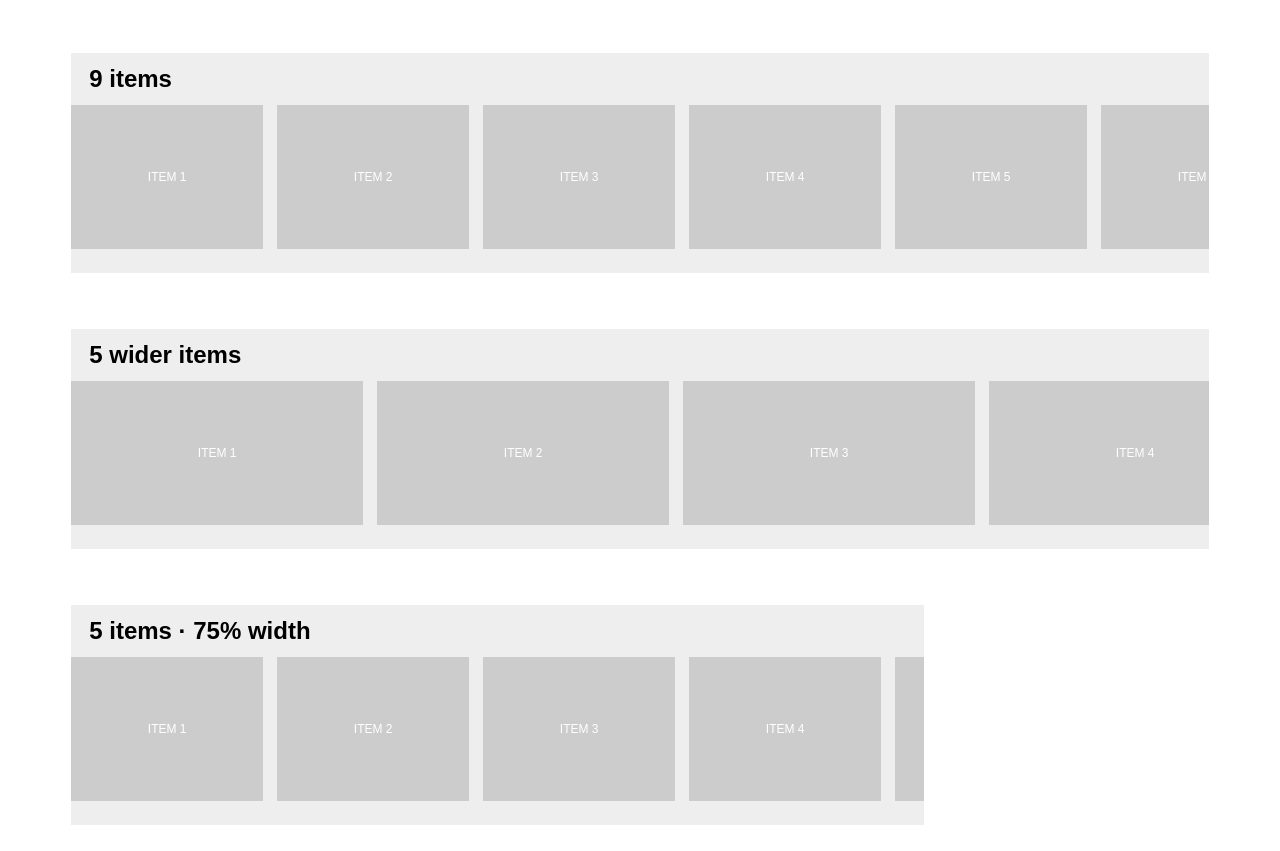
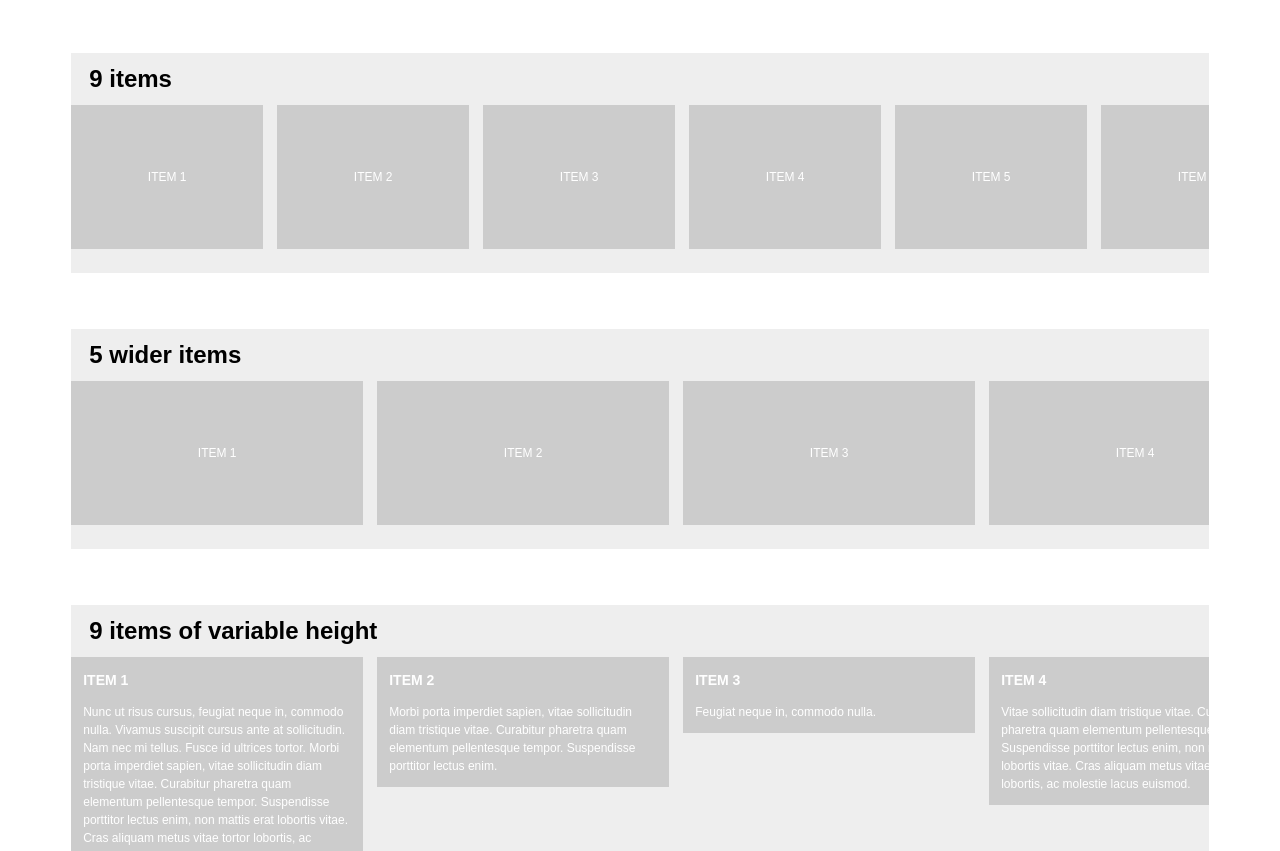
Before and after one commit to murtaugh/Responsive-Thumbnail-Carousel, a plain HTML site: page index.html in a window 1280 px wide. Shown: the part 101-952 px from the top of the page. Drawn offline with nearby package versions, Linux system fonts and the light colour scheme.

Commit message:
Added a sample carousel with variable height thumbnails

```diff
--- a/_/css/carousel.css
+++ b/_/css/carousel.css
@@ -44,6 +44,7 @@
 .thumb-carousel ul li {
 	position: relative;
 	display: inline-block;
+	vertical-align: top;
 	width: 192px;
 	height: 144px;
 	margin-right: 14px;
@@ -52,6 +53,22 @@
 	font: normal 12px/144px arial;
 	text-align: center;
 	text-transform: uppercase;
+}
+
+.thumb-carousel.variable-heights ul li {
+	height: auto;
+	text-align: left;
+	white-space: normal;
+	line-height: 18px;
+}
+
+.thumb-carousel.variable-heights ul li h3,
+.thumb-carousel.variable-heights ul li p {
+	padding: 0 12px;
+}
+
+.thumb-carousel.variable-heights ul li p {
+	text-transform: none;
 }
 
 .thumb-carousel.wider-thumbs ul li {
@@ -87,6 +104,12 @@
 	cursor: pointer;
 
 	-webkit-backface-visibility: hidden;
+}
+
+.variable-heights .thumb-nav {
+	top: 50%;
+	height: 60px;
+	margin-top: -30px;
 }
 
 .csstransitions .thumb-nav {
@@ -126,6 +149,10 @@
 	text-align: center;
 }
 
+.variable-heights .thumb-nav:before {
+	line-height: 50px;
+}
+
 .narrower-thumbs .thumb-nav:before {
 	line-height: 110px;
 }
--- a/index.html
+++ b/index.html
@@ -72,11 +72,51 @@
 
 		</section>
 
+		<section class="thumb-carousel wider-thumbs variable-heights">
+
+			<h2>9 items of variable height</h2>
+
+			<div id="carousel-3" class="thumb-holder inactive">
+
+				<ul>
+					<li>
+						<h3>Item 1</h3>
+						<p>Nunc ut risus cursus, feugiat neque in, commodo nulla. Vivamus suscipit cursus ante at sollicitudin. Nam nec mi tellus. Fusce id ultrices tortor. Morbi porta imperdiet sapien, vitae sollicitudin diam tristique vitae. Curabitur pharetra quam elementum pellentesque tempor. Suspendisse porttitor lectus enim, non mattis erat lobortis vitae. Cras aliquam metus vitae tortor lobortis, ac molestie lacus euismod.</p>
+					<li>
+						<h3>Item 2</h3>
+						<p>Morbi porta imperdiet sapien, vitae sollicitudin diam tristique vitae. Curabitur pharetra quam elementum pellentesque tempor. Suspendisse porttitor lectus enim.</p>
+					<li>
+						<h3>Item 3</h3>
+						<p>Feugiat neque in, commodo nulla.</p>
+					<li>
+						<h3>Item 4</h3>
+						<p>Vitae sollicitudin diam tristique vitae. Curabitur pharetra quam elementum pellentesque tempor. Suspendisse porttitor lectus enim, non mattis erat lobortis vitae. Cras aliquam metus vitae tortor lobortis, ac molestie lacus euismod.</p>
+					<li>
+						<h3>Item 5</h3>
+						<p>Cras aliquam metus vitae tortor lobortis, ac molestie lacus euismod.</p>
+					<li>
+						<h3>Item 6</h3>
+						<p>Morbi porta imperdiet sapien, vitae sollicitudin diam tristique vitae. Curabitur pharetra quam elementum pellentesque tempor. Suspendisse porttitor lectus enim, non mattis erat lobortis vitae. Cras aliquam metus vitae tortor lobortis, ac molestie lacus euismod.</p>
+					<li>
+						<h3>Item 7</h3>
+						<p>Nunc ut risus cursus, feugiat neque in, commodo nulla.  Cras aliquam metus vitae tortor lobortis.</p>
+					<li>
+						<h3>Item 8</h3>
+						<p>Suspendisse porttitor lectus enim, non mattis erat lobortis vitae. Cras aliquam metus vitae tortor lobortis, ac molestie lacus euismod.</p>
+					<li>
+						<h3>Item 9</h3>
+						<p>Nunc ut risus cursus, feugiat neque in.</p>
+				</ul>
+
+			</div>
+
+		</section>
+
 		<section class="thumb-carousel width-75">
 
 			<h2>5 items · 75% width</h2>
 
-			<div id="carousel-3" class="thumb-holder inactive">
+			<div id="carousel-4" class="thumb-holder inactive">
 
 				<ul>
 					<li>Item 1
@@ -94,7 +134,7 @@
 
 			<h2>9 items · 50% width</h2>
 
-			<div id="carousel-4" class="thumb-holder inactive">
+			<div id="carousel-5" class="thumb-holder inactive">
 
 				<ul>
 					<li>Item 1
@@ -116,7 +156,7 @@
 
 			<h2>4 items · 25% width</h2>
 
-			<div id="carousel-5" class="thumb-holder inactive">
+			<div id="carousel-6" class="thumb-holder inactive">
 
 				<ul>
 					<li>Item 1
```
